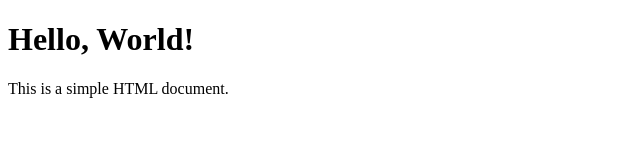
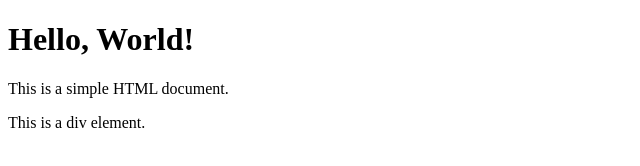
Before and after one commit to mcgamer2023-star/test-project, a plain HTML site: page index.html in a window 1280 px wide. Shown: the whole page, without its empty margins (0-640 px from the left). Drawn offline with Linux system fonts and the light colour scheme.

Commit message:
feat: simulate new feature

```diff
--- a/index.html
+++ b/index.html
@@ -12,6 +12,9 @@
  <p>
     This is a simple HTML document.
  </p>
+ <div>
+    This is a div element.
+ </div>
 
 </body>
 </html>
```
